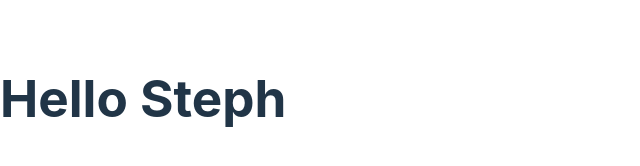
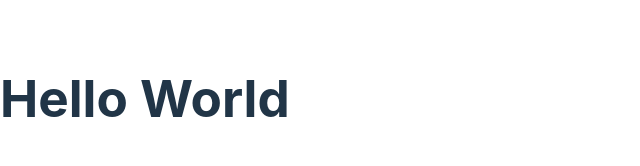
Before and after one commit to olasunkanmiStephen/react-app, a React (Vite) app in the folder react-app/: page / in a window 1280 px wide. Shown: the part 302-468 px from the top of the page, without its empty margins (0-640 px from the left). Built offline with nearby package versions, Linux system fonts and the light colour scheme.

Commit message:
js variable in react

```diff
--- a/react-app/src/message.tsx
+++ b/react-app/src/message.tsx
@@ -1,8 +1,10 @@
 function Message() {
 
 
-    const name = 'Steph'
-    return <h1>Hello {name}</h1>;
-}
+    const name = '';
+        if (name)
+        return <h1>Hello {name}</h1>;
+    return <h1>Hello World</h1>
+    }
 
 export default Message;
```
